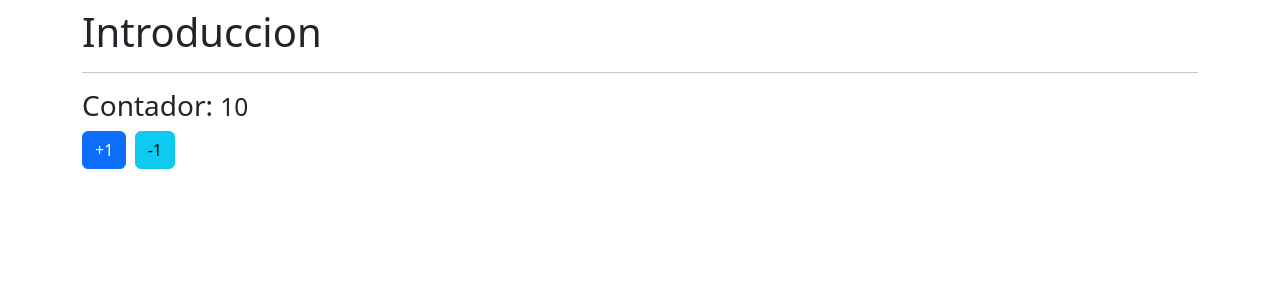
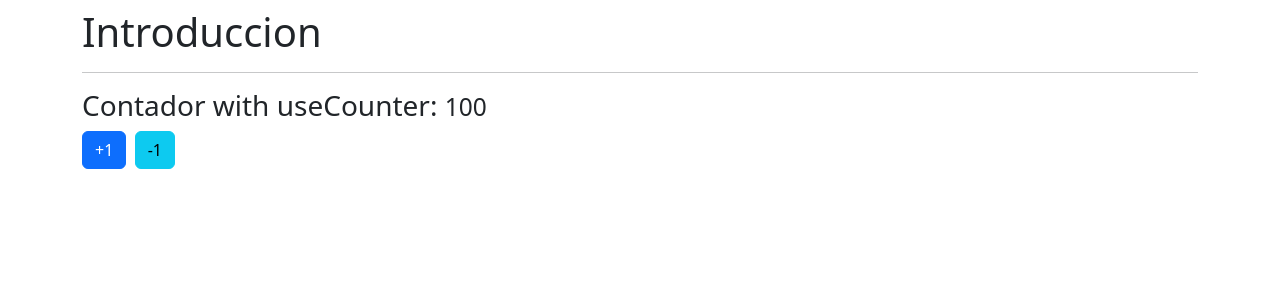
Before and after one commit to RafaEscobar/RN-C-1-Introduccion, a React (Create React App) app: page / in a window 1280 px wide. Shown: the top 300 px of the page. Built offline with nearby package versions, Linux system fonts and the light colour scheme.

Commit message:
Codigo del hook useCounter 100%

```diff
--- a/src/App.tsx
+++ b/src/App.tsx
@@ -14,7 +14,7 @@ const App = () => {
       {/* <TiposBasicos /> */}
       {/* <ObjetosLiterales /> */}
       {/* <Funciones /> */}
-    {/* <Contador /> */}
+      {/* <Contador /> */}
     <Contador_useCounter />
 
     </div>
--- a/src/components/Contador_useCounter.tsx
+++ b/src/components/Contador_useCounter.tsx
@@ -1,17 +1,13 @@
-import { useState } from 'react';
+
+import { useCounter } from '../hooks/useCounter';
 
 export const Contador_useCounter = () => {
 
-  const [valor, setValor] = useState(10);
-
-  const acumular = (cant:number) =>{
-    setValor(valor + cant);
-
-  }
+  const { valor, acumular } = useCounter();
 
   return (
     <>
-    <h3>Contador: <small> {valor} </small></h3>
+    <h3>Contador with useCounter: <small> {valor} </small></h3>
 
     <button className='btn btn-primary' onClick={()=>acumular(1)}>+1</button> &nbsp;
     <button className='btn btn-info' onClick={()=>acumular(-1)}>-1</button>
--- /dev/null
+++ b/src/hooks/useCounter.tsx
@@ -0,0 +1,17 @@
+import { useState } from "react";
+
+export const useCounter = (valInit:number=100) => {
+    // Manejo de estado
+    const [valor, setValor] = useState(valInit);
+
+    // Funcion para iterar el contenido de 'valor'
+    const acumular = (cant:number) =>{
+      setValor(valor + cant);
+    }
+
+    // Que retorna este hook =
+    return {
+        valor: valor,
+        acumular: acumular,
+    }
+}
```
